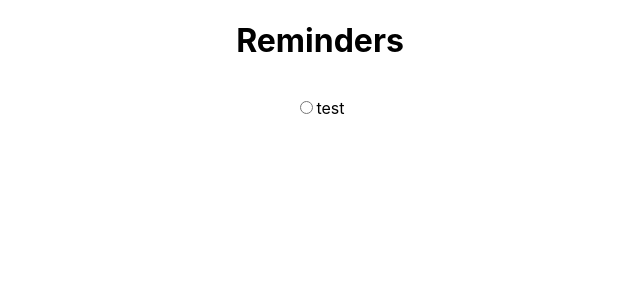
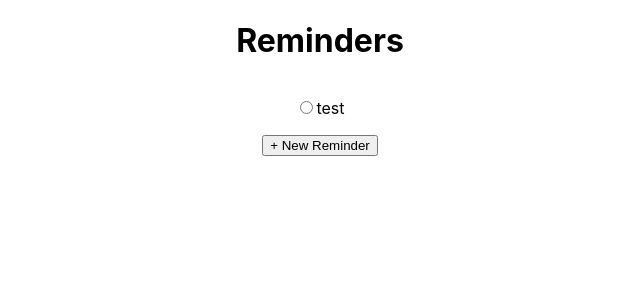
Before and after one commit to sameervij1/To-Do-List, a React (Create React App) app in the folder my-app/: page / in a window 1280 px wide. Shown: the top 300 px of the page, without its empty margins (320-960 px from the left). Built offline with nearby package versions, Linux system fonts and the light colour scheme.

Commit message:
Added new reminder button

```diff
--- a/my-app/package.json
+++ b/my-app/package.json
@@ -6,7 +6,9 @@
     "@testing-library/jest-dom": "^5.15.0",
     "@testing-library/react": "^11.2.7",
     "@testing-library/user-event": "^12.8.3",
+    "bootstrap": "^5.1.3",
     "react": "^17.0.2",
+    "react-bootstrap": "^2.0.2",
     "react-dom": "^17.0.2",
     "react-scripts": "4.0.3",
     "web-vitals": "^1.1.2"
--- a/my-app/src/App.js
+++ b/my-app/src/App.js
@@ -1,10 +1,12 @@
 import './App.css';
 import TaskObject from './TaskObject';
+import NewReminderButton from './NewReminderButton';
 function App() {
   return (
     <div className="App">
         <h1> Reminders </h1>
         <TaskObject taskDetails = "test"></TaskObject>
+        <NewReminderButton> </NewReminderButton>
     </div>
   );
 }
--- /dev/null
+++ b/my-app/src/NewReminderButton.js
@@ -0,0 +1,10 @@
+import React from 'react';
+import {Button} from 'react-bootstrap';
+
+class NewReminderButton extends React.Component {
+    render() {
+        return <Button title = "Create a new Reminder"> + New Reminder </Button>;
+    }
+}
+
+export default NewReminderButton;
```
Also changed, not shown: my-app/src/logo.svg (deleted), 1 other file (tests, documents, lock files or other folders).
